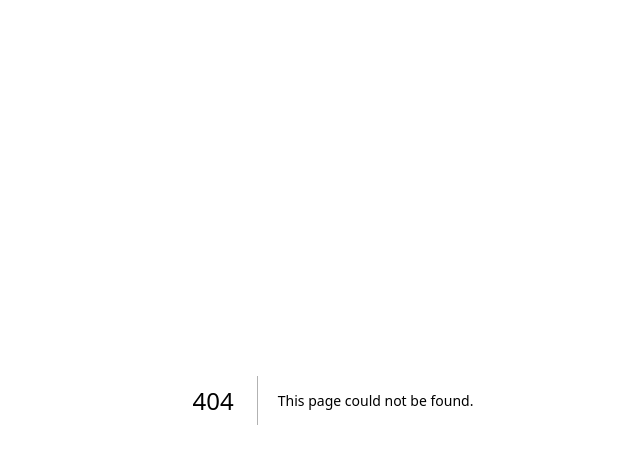
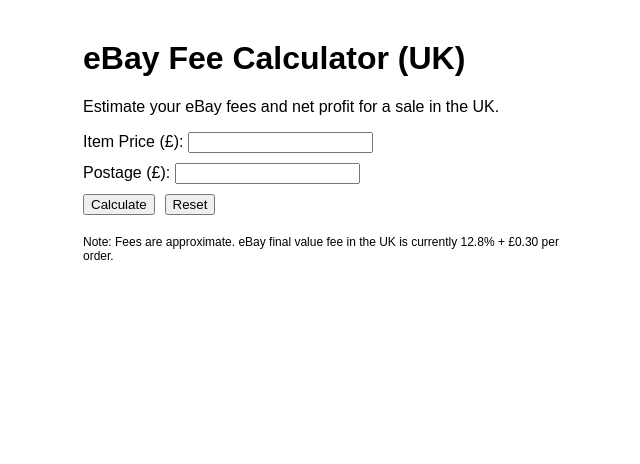
Before and after one commit to Lloydyboy89/ukchecker, a Next.js app: page /ebay-fee-calculator-uk in a window 1280 px wide. Before the commit this address had no page. Shown: the top 464 px of the page, without its empty margins (307-947 px from the left). Built offline with nearby package versions, Linux system fonts and the light colour scheme.

Commit message:
Add eBay fee calculator page

```diff
--- /dev/null
+++ b/pages/ebay-fee-calculator-uk.js
@@ -0,0 +1,71 @@
+import { useState } from 'react';
+
+export default function EbayFeeCalculator() {
+  const [itemPrice, setItemPrice] = useState('');
+  const [postage, setPostage] = useState('');
+  const [totalFee, setTotalFee] = useState(null);
+  const [profit, setProfit] = useState(null);
+
+  const calculateFees = () => {
+    const price = parseFloat(itemPrice);
+    const shipping = parseFloat(postage);
+
+    if (isNaN(price) || isNaN(shipping)) {
+      alert('Please enter valid numbers for price and postage');
+      return;
+    }
+
+    // eBay fees approx: 12.8% final value + £0.30 per order
+    const fee = (price + shipping) * 0.128 + 0.30;
+    const netProfit = price + shipping - fee;
+
+    setTotalFee(fee.toFixed(2));
+    setProfit(netProfit.toFixed(2));
+  };
+
+  const reset = () => {
+    setItemPrice('');
+    setPostage('');
+    setTotalFee(null);
+    setProfit(null);
+  };
+
+  return (
+    <div style={{ maxWidth: '500px', margin: '40px auto', fontFamily: 'Arial, sans-serif' }}>
+      <h1>eBay Fee Calculator (UK)</h1>
+      <p>Estimate your eBay fees and net profit for a sale in the UK.</p>
+
+      <div style={{ marginBottom: '10px' }}>
+        <label>Item Price (£): </label>
+        <input
+          type="number"
+          value={itemPrice}
+          onChange={(e) => setItemPrice(e.target.value)}
+        />
+      </div>
+
+      <div style={{ marginBottom: '10px' }}>
+        <label>Postage (£): </label>
+        <input
+          type="number"
+          value={postage}
+          onChange={(e) => setPostage(e.target.value)}
+        />
+      </div>
+
+      <button onClick={calculateFees} style={{ marginRight: '10px' }}>Calculate</button>
+      <button onClick={reset}>Reset</button>
+
+      {totalFee !== null && (
+        <div style={{ marginTop: '20px' }}>
+          <p><strong>Total eBay Fees:</strong> £{totalFee}</p>
+          <p><strong>Estimated Net Profit:</strong> £{profit}</p>
+        </div>
+      )}
+
+      <p style={{ fontSize: '12px', marginTop: '20px' }}>
+        Note: Fees are approximate. eBay final value fee in the UK is currently 12.8% + £0.30 per order.
+      </p>
+    </div>
+  );
+}
```
